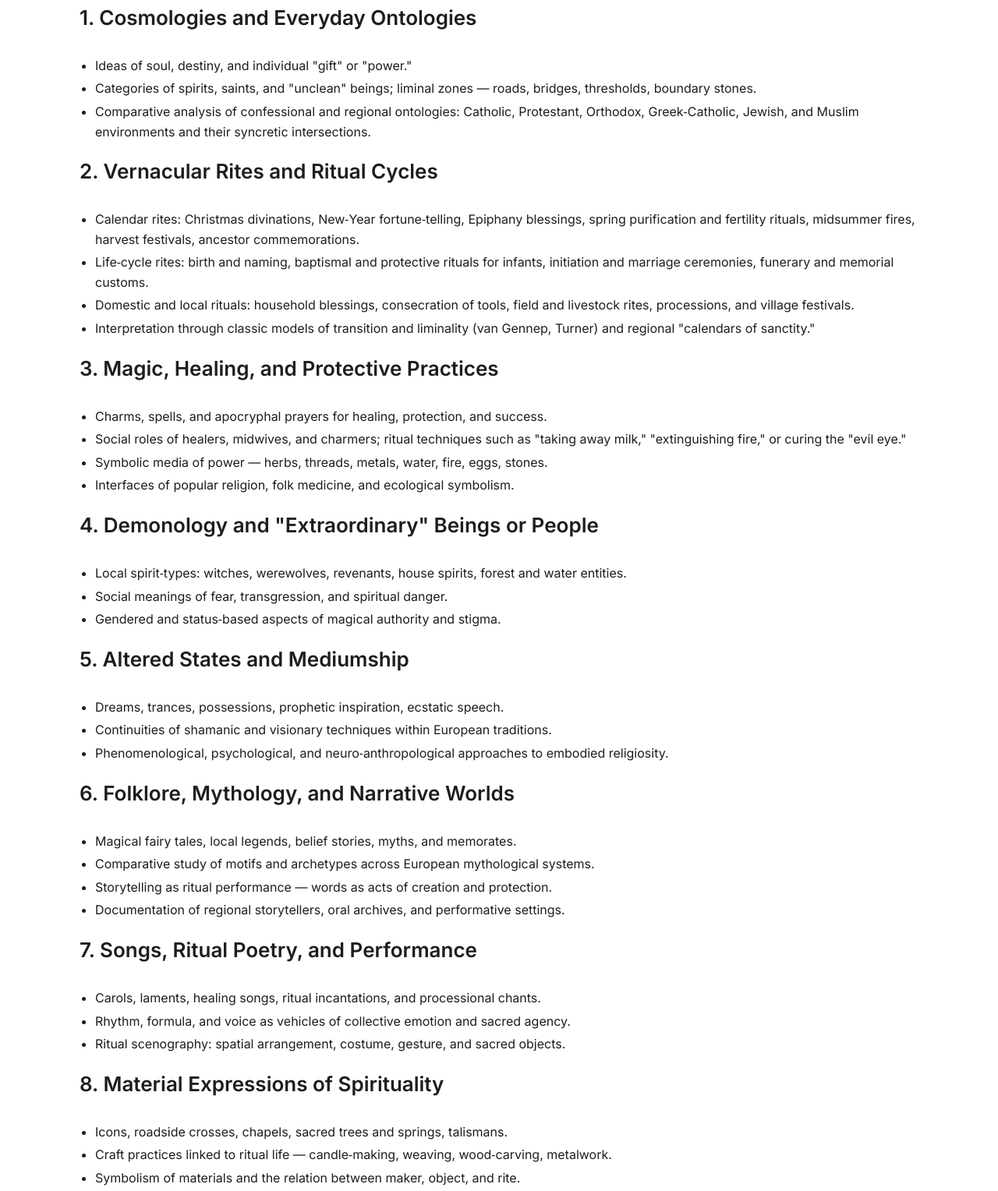
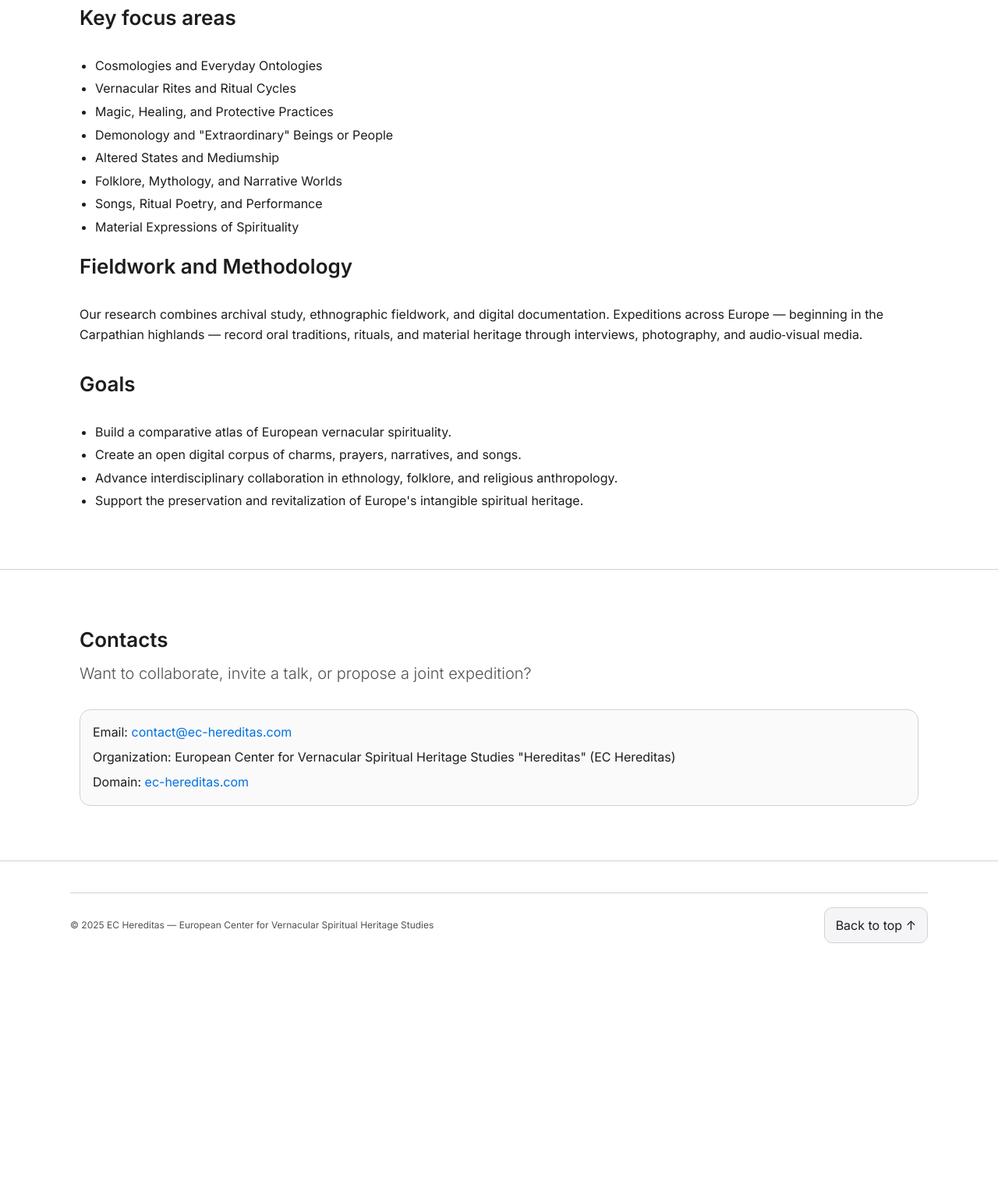
Before and after one commit to akrivonos/ec-hereditas.github.io, a plain HTML site: page index.html in a window 1280 px wide. Shown: the part 1144-2672 px from the top of the page at 78% size. After the commit the page ends 2394 px from the top, so only its background shows below. Drawn offline with nearby package versions, Linux system fonts and the light colour scheme.

Commit message:
updated text

```diff
--- a/index.html
+++ b/index.html
@@ -95,63 +95,16 @@
       <h2>Research</h2>
       <p class="lead">The Carpathian region serves as our starting field laboratory, offering a lens for broader European comparison.</p>
 
-      <h3>1. Cosmologies and Everyday Ontologies</h3>
+      <h3>Key focus areas</h3>
       <ul>
-        <li>Ideas of soul, destiny, and individual "gift" or "power."</li>
-        <li>Categories of spirits, saints, and "unclean" beings; liminal zones — roads, bridges, thresholds, boundary stones.</li>
-        <li>Comparative analysis of confessional and regional ontologies: Catholic, Protestant, Orthodox, Greek‑Catholic, Jewish, and Muslim environments and their syncretic intersections.</li>
-      </ul>
-
-      <h3>2. Vernacular Rites and Ritual Cycles</h3>
-      <ul>
-        <li>Calendar rites: Christmas divinations, New‑Year fortune‑telling, Epiphany blessings, spring purification and fertility rituals, midsummer fires, harvest festivals, ancestor commemorations.</li>
-        <li>Life‑cycle rites: birth and naming, baptismal and protective rituals for infants, initiation and marriage ceremonies, funerary and memorial customs.</li>
-        <li>Domestic and local rituals: household blessings, consecration of tools, field and livestock rites, processions, and village festivals.</li>
-        <li>Interpretation through classic models of transition and liminality (van Gennep, Turner) and regional "calendars of sanctity."</li>
-      </ul>
-
-      <h3>3. Magic, Healing, and Protective Practices</h3>
-      <ul>
-        <li>Charms, spells, and apocryphal prayers for healing, protection, and success.</li>
-        <li>Social roles of healers, midwives, and charmers; ritual techniques such as "taking away milk," "extinguishing fire," or curing the "evil eye."</li>
-        <li>Symbolic media of power — herbs, threads, metals, water, fire, eggs, stones.</li>
-        <li>Interfaces of popular religion, folk medicine, and ecological symbolism.</li>
-      </ul>
-
-      <h3>4. Demonology and "Extraordinary" Beings or People</h3>
-      <ul>
-        <li>Local spirit‑types: witches, werewolves, revenants, house spirits, forest and water entities.</li>
-        <li>Social meanings of fear, transgression, and spiritual danger.</li>
-        <li>Gendered and status‑based aspects of magical authority and stigma.</li>
-      </ul>
-
-      <h3>5. Altered States and Mediumship</h3>
-      <ul>
-        <li>Dreams, trances, possessions, prophetic inspiration, ecstatic speech.</li>
-        <li>Continuities of shamanic and visionary techniques within European traditions.</li>
-        <li>Phenomenological, psychological, and neuro‑anthropological approaches to embodied religiosity.</li>
-      </ul>
-
-      <h3>6. Folklore, Mythology, and Narrative Worlds</h3>
-      <ul>
-        <li>Magical fairy tales, local legends, belief stories, myths, and memorates.</li>
-        <li>Comparative study of motifs and archetypes across European mythological systems.</li>
-        <li>Storytelling as ritual performance — words as acts of creation and protection.</li>
-        <li>Documentation of regional storytellers, oral archives, and performative settings.</li>
-      </ul>
-
-      <h3>7. Songs, Ritual Poetry, and Performance</h3>
-      <ul>
-        <li>Carols, laments, healing songs, ritual incantations, and processional chants.</li>
-        <li>Rhythm, formula, and voice as vehicles of collective emotion and sacred agency.</li>
-        <li>Ritual scenography: spatial arrangement, costume, gesture, and sacred objects.</li>
-      </ul>
-
-      <h3>8. Material Expressions of Spirituality</h3>
-      <ul>
-        <li>Icons, roadside crosses, chapels, sacred trees and springs, talismans.</li>
-        <li>Craft practices linked to ritual life — candle‑making, weaving, wood‑carving, metalwork.</li>
-        <li>Symbolism of materials and the relation between maker, object, and rite.</li>
+        <li>Cosmologies and Everyday Ontologies</li>
+        <li>Vernacular Rites and Ritual Cycles</li>
+        <li>Magic, Healing, and Protective Practices</li>
+		<li>Demonology and "Extraordinary" Beings or People</li>
+		<li>Altered States and Mediumship</li>
+		<li>Folklore, Mythology, and Narrative Worlds</li>
+		<li>Songs, Ritual Poetry, and Performance</li>
+		<li>Material Expressions of Spirituality</li>
       </ul>
 
       <h3>Fieldwork and Methodology</h3>
```
